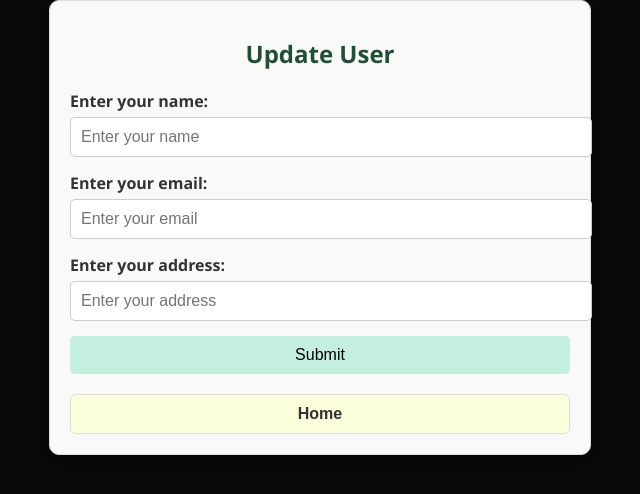
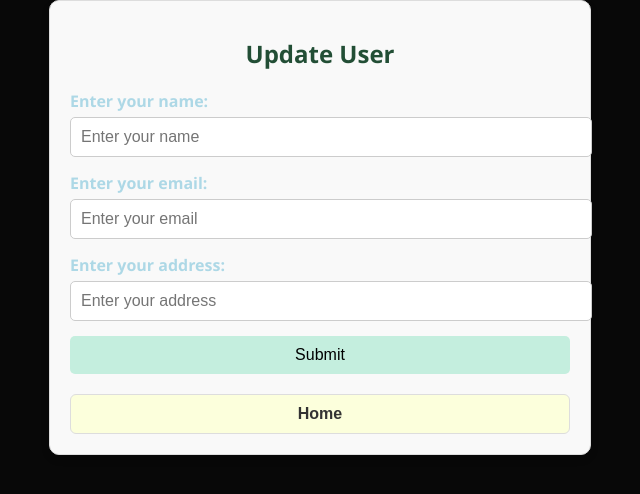
Before and after one commit to GokulRavi26/Mernfrontend, a React (Vite) app: page /update/1 in a window 1280 px wide. Shown: the top 494 px of the page, without its empty margins (320-960 px from the left). Built offline with nearby package versions, Linux system fonts and the light colour scheme; no server answers.

Commit message:
Update User.css

```diff
--- a/src/User.css
+++ b/src/User.css
@@ -1,11 +1,12 @@
 /* General Reset and Styling */
 body {
-    font-family:'Segoe UI', Tahoma, Geneva, Verdana, sans-serif;
-    margin: 0;
-    padding: 0;
-    box-sizing: border-box;
-    background-color:#080808;
-    color: #333;
+    font-family: 'Segoe UI', Tahoma, Geneva, Verdana, sans-serif;
+margin: 0;
+padding: 0;
+box-sizing: border-box;
+background-color: #080808; /* Dark background */
+color: #add8e6; /* Light blue for text */
+
   }
 
   /* Container for form and content */
```
